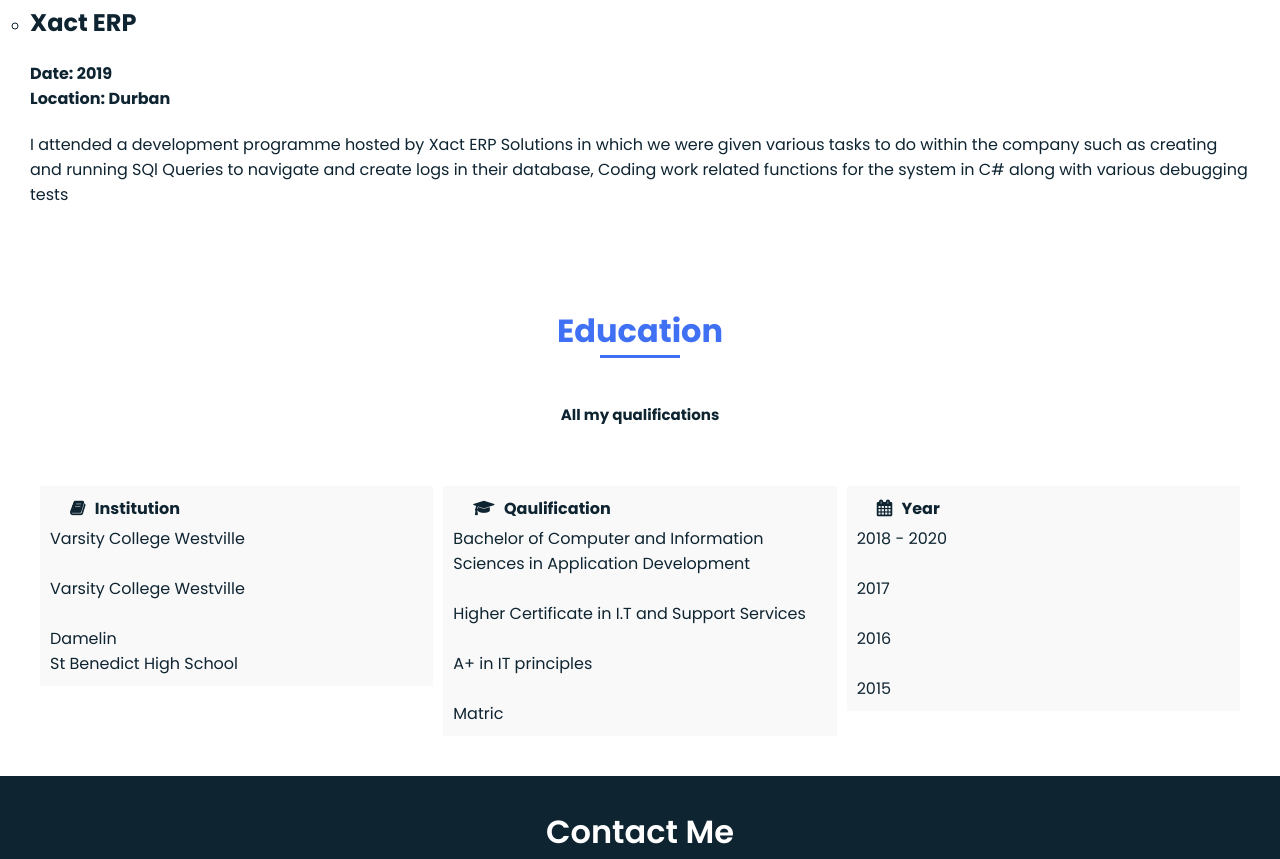
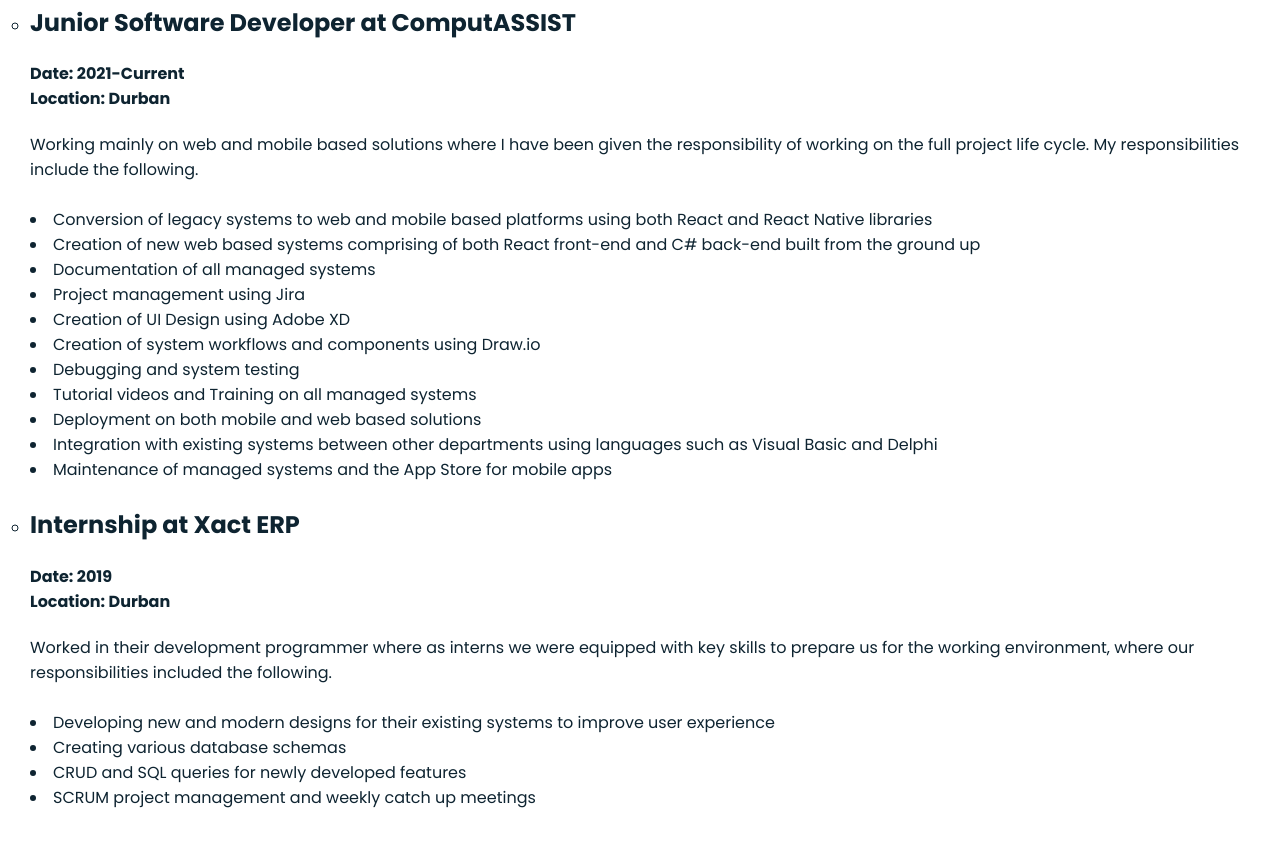
Before and after one commit to Sibo14/Sibo14.github.io, a plain HTML site: page index.html in a window 1280 px wide. Shown: the part 2900-3759 px from the top of the page. Drawn offline with nearby package versions, Linux system fonts and the light colour scheme.

Commit message:
Update index.html
work experience

```diff
--- a/index.html
+++ b/index.html
@@ -229,15 +229,53 @@
             <div class="timeline">
                 <ul>
                     <li class="date" data-date="2019">
-                        <h1>Xact ERP</h1>
+                        <h1>Junior Software Developer at ComputASSIST</h1>
+                        <h4>Date: 2021-Current <br> Location: Durban</h6>
+                        <p>
+                            Working mainly on web and mobile based solutions where I have been given the
+                            responsibility of working on the full project life cycle. My responsibilities include the
+                            following.</p>
+                </ul>
+                <br>
+                <li >Conversion of legacy systems to  web and mobile based platforms using both
+                    React and React Native libraries</li>
+                    <li>Creation of new web based systems comprising of both React front-end and
+                        C# back-end built from the ground up
+                        </li>
+                    <li>Documentation of all managed systems</li>
+                    <li>Project management using Jira</li>
+                    <li>Creation of UI Design using Adobe XD</li>
+                    <li>Creation of system workflows and components using Draw.io</li>
+                    <li>Debugging and system testing</li>
+                    <li>Tutorial  videos and Training on all managed systems</li>
+                    <li>Deployment on both mobile and web based solutions
+                    </li>
+                    <li>Integration with existing systems  between other departments using
+                        languages such as Visual Basic and Delphi</li>
+                    <li>Maintenance of managed systems and the App Store for mobile apps
+                    </li>
+
+        </li>
+        <br>
+                <ul>
+                    <li class="date" data-date="2019">
+                        <h1>Internship at Xact ERP</h1>
                         <h4>Date: 2019 <br> Location: Durban</h6>
                         <p>
-                     I attended a development programme hosted by Xact ERP Solutions in which we were given
-                      various tasks to do within the company such as creating and running SQl Queries to
-                       navigate and create logs in their database, Coding work related functions for the
-                       system in C# along with various debugging tests</p>
+                            Worked in their development programmer where as interns we were equipped
+                            with key skills to prepare us for the working environment, where our responsibilities
+                            included the following.
+                            </p>
                     </li>
                 </ul>
+                <br>
+                <li>Developing new and modern designs for their existing systems to improve
+                    user experience
+                    </li>
+                <li>Creating various database schemas</li>
+                <li>CRUD and SQL queries  for newly developed features
+                </li>
+                <li>SCRUM project management and weekly catch up meetings</li>
             </div>
         </div>
     </section>
```
